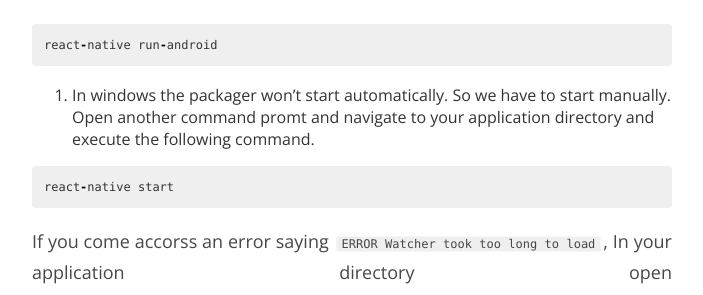
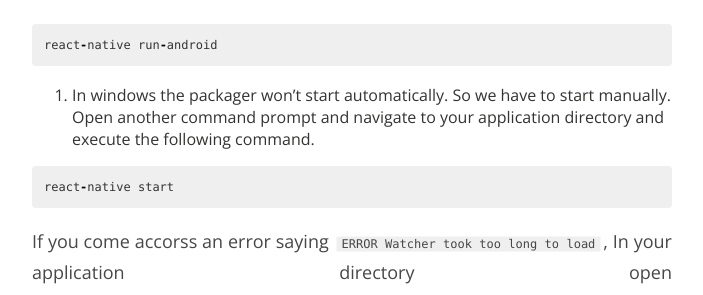
Before and after one commit to Raathigesh/Raathigesh.github.io, a Jekyll site: the page built from _posts/2015-12-16-Getting-Android-App-Running-With-React-Native-On-Windows.md, in a window 1280 px wide and 900 px high, scrolled down 882 px. Shown: the part 176-471 px from the top of the window, without its empty margins (288-991 px from the left). Built offline with Jekyll 4.4.1, drawn with Linux system fonts in a browser that asks for light colours; nearby versions of some CDN libraries; comment, search, counter and statistics services are not loaded.

Commit message:
Updated 2015-12-16-Getting-Android-App-Running-With-React-Native-On-Windows.md

```diff
--- a/_posts/2015-12-16-Getting-Android-App-Running-With-React-Native-On-Windows.md
+++ b/_posts/2015-12-16-Getting-Android-App-Running-With-React-Native-On-Windows.md
@@ -36,7 +36,7 @@
 react-native run-android
 {% endhighlight %}
 
-7. In windows the packager won't start automatically. So we have to start manually. Open another command promt and navigate to your application directory and execute the following command.
+7. In windows the packager won't start automatically. So we have to start manually. Open another command prompt and navigate to your application directory and execute the following command.
 {% highlight javascript %}
 react-native start
 {% endhighlight %}
```
